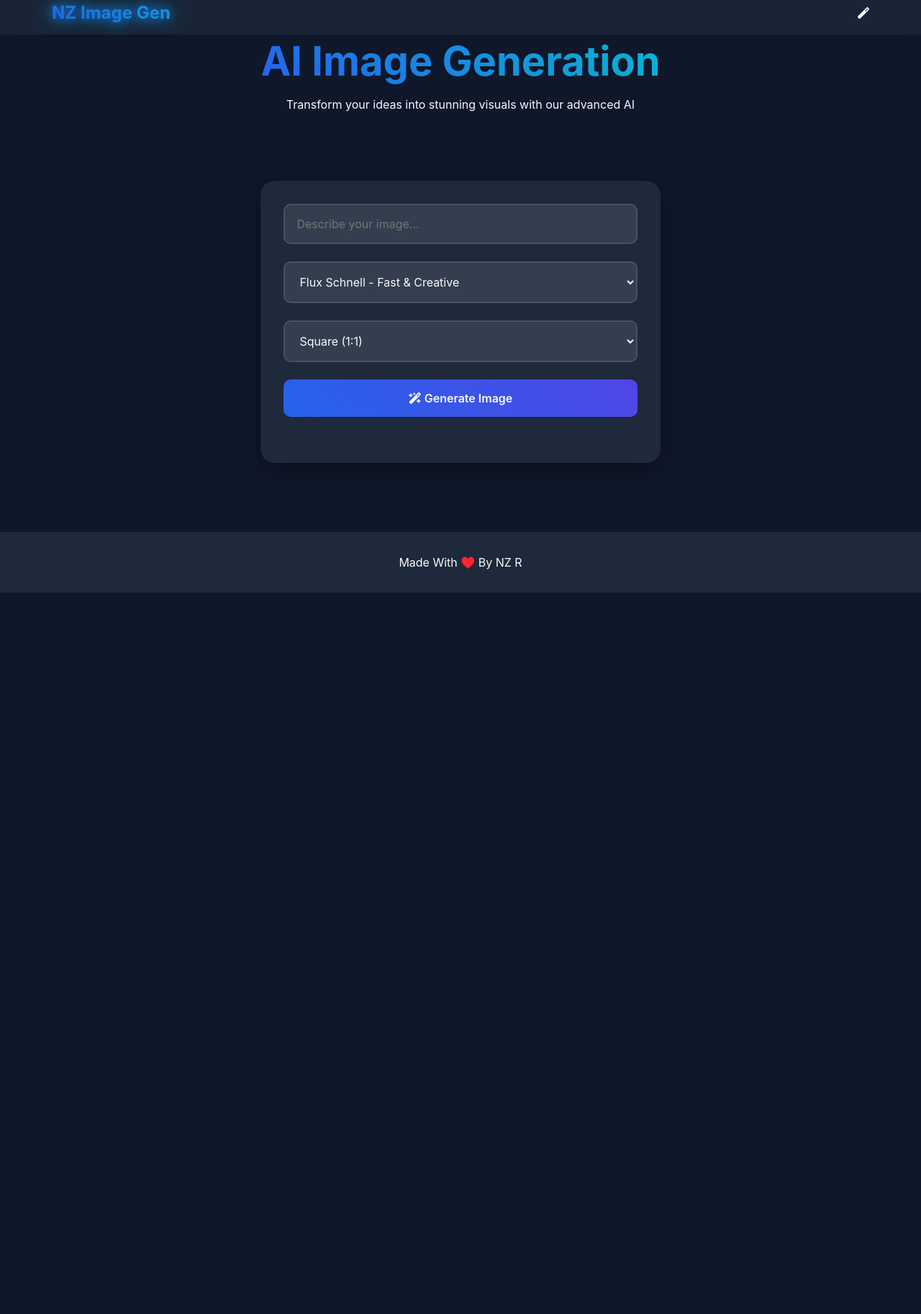
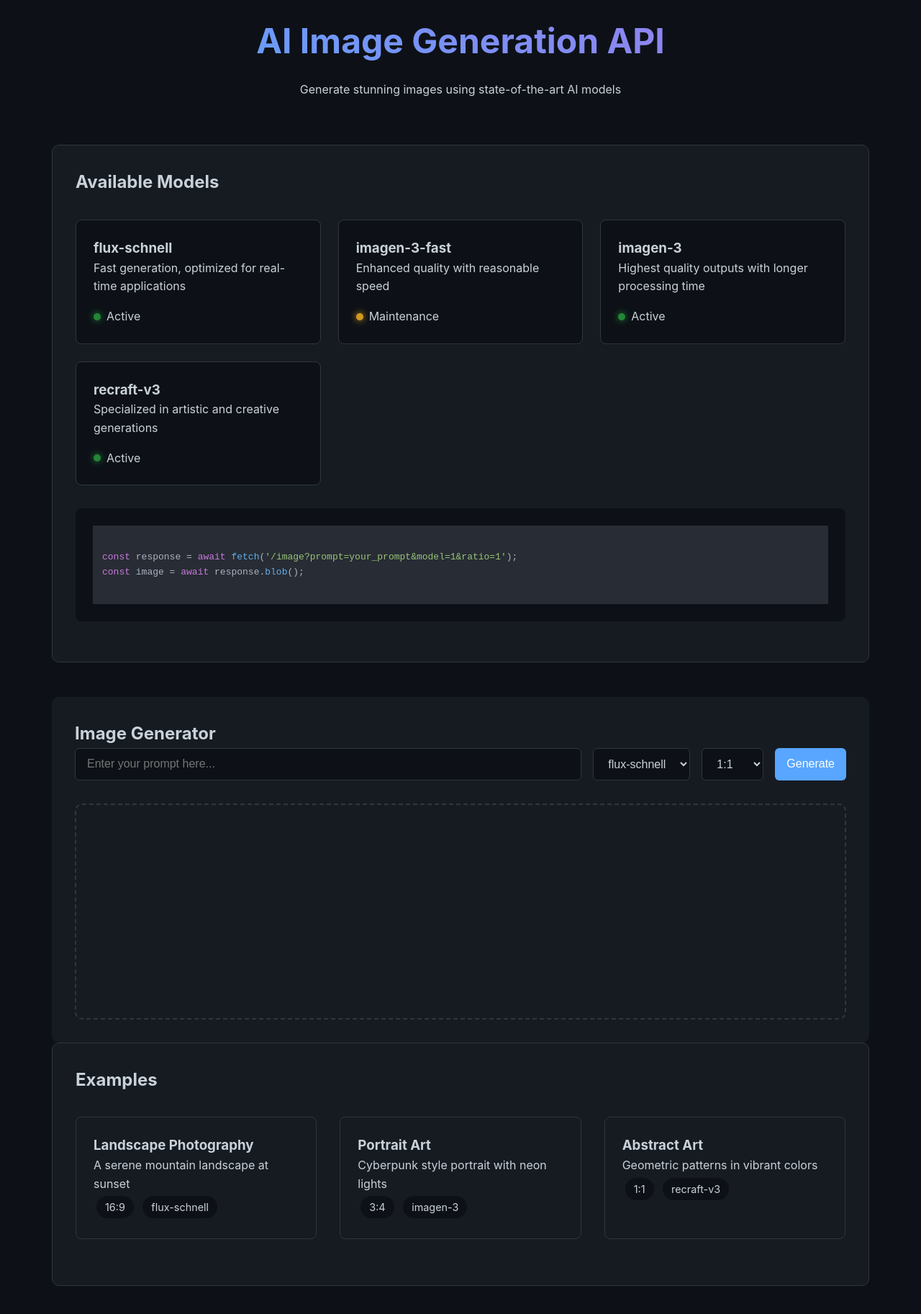
Before and after one commit to DevDoodle-69/Image-Gen, a website: page index.html in a window 1280 px wide. Shown: the part 13-1838 px from the top of the page at 72% size. Before the commit the page ends 836 px from the top, so only its background shows below. Drawn offline with nearby package versions, Linux system fonts and the light colour scheme.

Commit message:
Update index.html

```diff
--- a/index.html
+++ b/index.html
@@ -1,359 +1,363 @@
 <!DOCTYPE html>
-<html lang="en">
+<html>
 <head>
-    <meta charset="UTF-8">
-    <meta name="viewport" content="width=device-width, initial-scale=1.0">
-    <title>Image Generation API Documentation</title>
-    <link rel="stylesheet" href="https://cdnjs.cloudflare.com/ajax/libs/font-awesome/6.5.1/css/all.min.css">
+    <title>AI Image Generation API</title>
+    <link rel="stylesheet" href="https://cdnjs.cloudflare.com/ajax/libs/highlight.js/11.8.0/styles/atom-one-dark.min.css">
+    <script src="https://cdnjs.cloudflare.com/ajax/libs/highlight.js/11.8.0/highlight.min.js"></script>
     <style>
         :root {
-            --primary: #2563eb;
-            --primary-dark: #1e40af;
-            --secondary: #4f46e5;
-            --accent: #06b6d4;
-            --background: #0f172a;
-            --text: #f8fafc;
-            --card: #1e293b;
+            --bg-primary: #0d1117;
+            --bg-secondary: #161b22;
+            --text-primary: #c9d1d9;
+            --text-secondary: #8b949e;
+            --accent: #58a6ff;
+            --border: #30363d;
+            --success: #238636;
+            --error: #f85149;
+            --warning: #d29922;
         }
 
         * {
             margin: 0;
             padding: 0;
             box-sizing: border-box;
-            font-family: 'Inter', sans-serif;
         }
 
         body {
-            background: var(--background);
-            color: var(--text);
-            min-height: 100vh;
-            display: flex;
-            flex-direction: column;
+            background: var(--bg-primary);
+            color: var(--text-primary);
+            font-family: -apple-system, BlinkMacSystemFont, 'Segoe UI', Roboto, Oxygen, Ubuntu, Cantarell, sans-serif;
+            line-height: 1.6;
         }
 
         .container {
             max-width: 1200px;
             margin: 0 auto;
-            padding: 0 2rem;
+            padding: 2rem;
         }
 
-        nav {
-            background: rgba(30, 41, 59, 0.8);
-            backdrop-filter: blur(10px);
-            position: fixed;
-            width: 100%;
-            z-index: 100;
-            padding: 1rem 0;
-        }
-
-        .nav-content {
-            display: flex;
-            justify-content: space-between;
-            align-items: center;
-        }
-
-        .logo {
-            font-size: 1.5rem;
-            font-weight: 700;
-            background: linear-gradient(45deg, var(--primary), var(--accent));
-            -webkit-background-clip: text;
-            -webkit-text-fill-color: transparent;
-            animation: glow 2s ease-in-out infinite alternate;
-        }
-
-        @keyframes glow {
-            from {
-                text-shadow: 0 0 10px var(--primary), 0 0 20px var(--accent);
-            }
-            to {
-                text-shadow: 0 0 15px var(--primary), 0 0 30px var(--accent);
-            }
-        }
-
-        main {
-            padding-top: 100px;
-            flex: 1;
-        }
-
-        .hero {
+        header {
             text-align: center;
-            padding: 4rem 0;
+            margin-bottom: 4rem;
+            animation: fadeIn 1s ease-out;
         }
 
         h1 {
-            font-size: 3.5rem;
+            font-size: 3rem;
             margin-bottom: 1rem;
-            background: linear-gradient(45deg, var(--primary), var(--accent));
+            background: linear-gradient(45deg, var(--accent), #9f7aea);
             -webkit-background-clip: text;
             -webkit-text-fill-color: transparent;
         }
 
-        .generator-card {
-            background: var(--card);
-            border-radius: 20px;
+        .api-section {
+            background: var(--bg-secondary);
+            border-radius: 10px;
             padding: 2rem;
+            margin-bottom: 2rem;
+            border: 1px solid var(--border);
+            transition: transform 0.3s ease;
+        }
+
+        .api-section:hover {
+            transform: translateY(-5px);
+        }
+
+        .model-grid {
+            display: grid;
+            grid-template-columns: repeat(auto-fit, minmax(250px, 1fr));
+            gap: 1.5rem;
             margin: 2rem 0;
-            box-shadow: 0 10px 30px rgba(0, 0, 0, 0.3);
-            transform: translateY(0);
+        }
+
+        .model-card {
+            background: var(--bg-primary);
+            border: 1px solid var(--border);
+            border-radius: 8px;
+            padding: 1.5rem;
             transition: all 0.3s ease;
         }
 
-        .generator-card:hover {
-            transform: translateY(-5px);
-            box-shadow: 0 15px 40px rgba(0, 0, 0, 0.4);
+        .model-card:hover {
+            border-color: var(--accent);
+            transform: scale(1.02);
+        }
+
+        .model-status {
+            display: flex;
+            align-items: center;
+            margin-top: 1rem;
+        }
+
+        .status-dot {
+            width: 10px;
+            height: 10px;
+            border-radius: 50%;
+            margin-right: 0.5rem;
+        }
+
+        .status-active {
+            background: var(--success);
+            box-shadow: 0 0 10px var(--success);
+        }
+
+        .status-inactive {
+            background: var(--error);
+            box-shadow: 0 0 10px var(--error);
+        }
+
+        .status-maintenance {
+            background: var(--warning);
+            box-shadow: 0 0 10px var(--warning);
+        }
+
+        .generator-section {
+            background: var(--bg-secondary);
+            border-radius: 10px;
+            padding: 2rem;
+            margin-top: 3rem;
         }
 
         .input-group {
+            display: flex;
+            gap: 1rem;
             margin-bottom: 1.5rem;
         }
 
-        input, select {
-            width: 100%;
-            padding: 1rem;
-            background: rgba(255, 255, 255, 0.1);
-            border: 2px solid rgba(255, 255, 255, 0.1);
-            border-radius: 10px;
-            color: var(--text);
+        input, select, button {
+            background: var(--bg-primary);
+            border: 1px solid var(--border);
+            color: var(--text-primary);
+            padding: 0.75rem 1rem;
+            border-radius: 6px;
             font-size: 1rem;
-            transition: all 0.3s ease;
         }
 
-        input:focus, select:focus {
-            outline: none;
-            border-color: var(--primary);
-            box-shadow: 0 0 0 3px rgba(37, 99, 235, 0.3);
+        input {
+            flex: 1;
         }
 
         button {
-            background: linear-gradient(45deg, var(--primary), var(--secondary));
-            color: var(--text);
-            padding: 1rem 2rem;
+            background: var(--accent);
+            color: white;
             border: none;
-            border-radius: 10px;
-            font-size: 1rem;
-            font-weight: 600;
             cursor: pointer;
             transition: all 0.3s ease;
-            width: 100%;
         }
 
         button:hover {
             transform: translateY(-2px);
-            box-shadow: 0 5px 15px rgba(37, 99, 235, 0.4);
+            box-shadow: 0 5px 15px rgba(88, 166, 255, 0.4);
         }
 
-        button:active {
-            transform: translateY(0);
+        #result-container {
+            width: 100%;
+            min-height: 300px;
+            display: flex;
+            justify-content: center;
+            align-items: center;
+            border: 2px dashed var(--border);
+            border-radius: 10px;
+            margin-top: 2rem;
         }
 
-        .result-container {
-            margin-top: 2rem;
-            text-align: center;
+        #result {
+            max-width: 100%;
+            max-height: 600px;
+            border-radius: 8px;
+            opacity: 0;
+            transition: opacity 0.5s ease;
         }
 
-        .preview-image {
-            max-width: 100%;
-            border-radius: 10px;
-            cursor: pointer;
-            transition: all 0.3s ease;
+        #result.visible {
+            opacity: 1;
         }
 
-        .preview-image:hover {
-            transform: scale(1.02);
-        }
-
-        .modal {
-            display: none;
-            position: fixed;
-            top: 0;
-            left: 0;
-            width: 100%;
-            height: 100%;
-            background: rgba(0, 0, 0, 0.9);
-            z-index: 1000;
-            cursor: pointer;
-        }
-
-        .modal img {
-            max-width: 90%;
-            max-height: 90vh;
-            margin: auto;
-            position: absolute;
-            top: 50%;
-            left: 50%;
-            transform: translate(-50%, -50%);
-            border-radius: 10px;
-            box-shadow: 0 0 30px rgba(0, 0, 0, 0.5);
+        .code-block {
+            background: var(--bg-primary);
+            border-radius: 8px;
+            padding: 1.5rem;
+            margin: 1.5rem 0;
+            overflow-x: auto;
         }
 
         .loading {
-            display: none;
-            text-align: center;
-            margin: 2rem 0;
-        }
-
-        .loading-spinner {
             width: 50px;
             height: 50px;
-            border: 5px solid rgba(255, 255, 255, 0.1);
-            border-top-color: var(--primary);
+            border: 5px solid var(--bg-primary);
+            border-top: 5px solid var(--accent);
             border-radius: 50%;
             animation: spin 1s linear infinite;
         }
 
         @keyframes spin {
-            to {
-                transform: rotate(360deg);
-            }
+            0% { transform: rotate(0deg); }
+            100% { transform: rotate(360deg); }
         }
 
-        footer {
-            text-align: center;
-            padding: 2rem 0;
-            background: var(--card);
-            margin-top: 4rem;
+        @keyframes fadeIn {
+            from { opacity: 0; transform: translateY(-20px); }
+            to { opacity: 1; transform: translateY(0); }
         }
 
-        .heart {
-            color: #ef4444;
-            animation: beat 1s infinite;
+        .example-grid {
+            display: grid;
+            grid-template-columns: repeat(auto-fit, minmax(300px, 1fr));
+            gap: 2rem;
+            margin: 2rem 0;
         }
 
-        @keyframes beat {
-            0% { transform: scale(1); }
-            50% { transform: scale(1.2); }
-            100% { transform: scale(1); }
+        .example-card {
+            background: var(--bg-secondary);
+            border-radius: 8px;
+            padding: 1.5rem;
+            border: 1px solid var(--border);
         }
 
-        @media (max-width: 768px) {
-            .container {
-                padding: 0 1rem;
-            }
-
-            h1 {
-                font-size: 2.5rem;
-            }
-
-            .generator-card {
-                padding: 1.5rem;
-            }
+        .ratio-badge {
+            display: inline-block;
+            padding: 0.25rem 0.75rem;
+            background: var(--bg-primary);
+            border-radius: 20px;
+            margin: 0.25rem;
+            font-size: 0.9rem;
         }
     </style>
 </head>
 <body>
-    <nav>
-        <div class="container nav-content">
-            <div class="logo">NZ Image Gen</div>
-            <div class="nav-links">
-                <i class="fas fa-magic"></i>
+    <div class="container">
+        <header>
+            <h1>AI Image Generation API</h1>
+            <p>Generate stunning images using state-of-the-art AI models</p>
+        </header>
+
+        <div class="api-section">
+            <h2>Available Models</h2>
+            <div class="model-grid">
+                <div class="model-card">
+                    <h3>flux-schnell</h3>
+                    <p>Fast generation, optimized for real-time applications</p>
+                    <div class="model-status">
+                        <span class="status-dot status-active"></span>
+                        <span>Active</span>
+                    </div>
+                </div>
+                <div class="model-card">
+                    <h3>imagen-3-fast</h3>
+                    <p>Enhanced quality with reasonable speed</p>
+                    <div class="model-status">
+                        <span class="status-dot status-maintenance"></span>
+                        <span>Maintenance</span>
+                    </div>
+                </div>
+                <div class="model-card">
+                    <h3>imagen-3</h3>
+                    <p>Highest quality outputs with longer processing time</p>
+                    <div class="model-status">
+                        <span class="status-dot status-active"></span>
+                        <span>Active</span>
+                    </div>
+                </div>
+                <div class="model-card">
+                    <h3>recraft-v3</h3>
+                    <p>Specialized in artistic and creative generations</p>
+                    <div class="model-status">
+                        <span class="status-dot status-active"></span>
+                        <span>Active</span>
+                    </div>
+                </div>
+            </div>
+
+            <div class="code-block">
+                <pre><code class="language-javascript">
+const response = await fetch('/image?prompt=your_prompt&model=1&ratio=1');
+const image = await response.blob();
+                </code></pre>
             </div>
         </div>
-    </nav>
 
-    <main class="container">
-        <section class="hero">
-            <h1>AI Image Generation</h1>
-            <p>Transform your ideas into stunning visuals with our advanced AI</p>
-        </section>
+        <div class="generator-section">
+            <h2>Image Generator</h2>
+            <div class="input-group">
+                <input type="text" id="prompt" placeholder="Enter your prompt here...">
+                <select id="model">
+                    <option value="1">flux-schnell</option>
+                    <option value="3">imagen-3</option>
+                    <option value="4">recraft-v3</option>
+                </select>
+                <select id="ratio">
+                    <option value="1">1:1</option>
+                    <option value="2">16:9</option>
+                    <option value="3">9:16</option>
+                    <option value="4">3:2</option>
+                    <option value="5">4:3</option>
+                    <option value="6">5:4</option>
+                </select>
+                <button onclick="generateImage()">Generate</button>
+            </div>
+            <div id="result-container">
+                <img id="result">
+                <div class="loading" style="display: none;"></div>
+            </div>
+        </div>
 
-        <div class="generator-card">
-            <div class="input-group">
-                <input type="text" id="promptInput" placeholder="Describe your image..." autocomplete="off">
+        <div class="api-section">
+            <h2>Examples</h2>
+            <div class="example-grid">
+                <div class="example-card">
+                    <h3>Landscape Photography</h3>
+                    <p>A serene mountain landscape at sunset</p>
+                    <div class="ratio-badge">16:9</div>
+                    <div class="ratio-badge">flux-schnell</div>
+                </div>
+                <div class="example-card">
+                    <h3>Portrait Art</h3>
+                    <p>Cyberpunk style portrait with neon lights</p>
+                    <div class="ratio-badge">3:4</div>
+                    <div class="ratio-badge">imagen-3</div>
+                </div>
+                <div class="example-card">
+                    <h3>Abstract Art</h3>
+                    <p>Geometric patterns in vibrant colors</p>
+                    <div class="ratio-badge">1:1</div>
+                    <div class="ratio-badge">recraft-v3</div>
+                </div>
             </div>
-
-            <div class="input-group">
-                <select id="modelSelect">
-                    <option value="1">Flux Schnell - Fast & Creative</option>
-                    <option value="2">Imagen 3 Fast - Balanced</option>
-                    <option value="3">Imagen 3 - High Quality</option>
-                    <option value="4">Recraft V3 - Artistic</option>
-                </select>
-            </div>
-
-            <div class="input-group">
-                <select id="ratioSelect">
-                    <option value="1">Square (1:1)</option>
-                    <option value="2">Landscape (16:9)</option>
-                    <option value="3">Portrait (9:16)</option>
-                    <option value="4">Classic (3:2)</option>
-                    <option value="5">Standard (4:3)</option>
-                    <option value="6">Wide (5:4)</option>
-                </select>
-            </div>
-
-            <button onclick="generateImage()">
-                <i class="fas fa-wand-magic-sparkles"></i> Generate Image
-            </button>
-
-            <div class="loading">
-                <div class="loading-spinner"></div>
-                <p>Creating your masterpiece...</p>
-            </div>
-
-            <div class="result-container" id="result"></div>
         </div>
-    </main>
-
-    <div class="modal" id="imageModal" onclick="closeModal()">
-        <img id="modalImage" src="" alt="Full size preview">
     </div>
 
-    <footer>
-        <p>Made With <span class="heart">♥️</span> By NZ R</p>
-    </footer>
+    <script>
+        hljs.highlightAll();
 
-    <script>
         async function generateImage() {
-            const prompt = document.getElementById('promptInput').value;
-            const model = document.getElementById('modelSelect').value;
-            const ratio = document.getElementById('ratioSelect').value;
+            const prompt = document.getElementById('prompt').value;
+            const model = document.getElementById('model').value;
+            const ratio = document.getElementById('ratio').value;
+            const resultImg = document.getElementById('result');
             const loading = document.querySelector('.loading');
-            const resultDiv = document.getElementById('result');
 
-            if (!prompt) {
-                alert('Please enter a description for your image');
-                return;
-            }
-
+            resultImg.style.display = 'none';
             loading.style.display = 'block';
-            resultDiv.innerHTML = '';
 
             try {
                 const response = await fetch(`/image?prompt=${encodeURIComponent(prompt)}&model=${model}&ratio=${ratio}`);
-                const data = await response.json();
 
-                if (data.output) {
-                    const img = document.createElement('img');
-                    img.src = data.output;
-                    img.classList.add('preview-image');
-                    img.onclick = () => openModal(data.output);
-                    resultDiv.appendChild(img);
+                if (response.ok) {
+                    const blob = await response.blob();
+                    resultImg.src = URL.createObjectURL(blob);
+                    resultImg.onload = () => {
+                        loading.style.display = 'none';
+                        resultImg.style.display = 'block';
+                        resultImg.classList.add('visible');
+                    };
                 } else {
-                    resultDiv.innerHTML = '<p>Failed to generate image</p>';
+                    throw new Error('Failed to generate image');
                 }
             } catch (error) {
-                resultDiv.innerHTML = '<p>Error generating image</p>';
-            } finally {
                 loading.style.display = 'none';
+                alert('Error generating image');
             }
         }
-
-        function openModal(imageSrc) {
-            const modal = document.getElementById('imageModal');
-            const modalImg = document.getElementById('modalImage');
-            modal.style.display = 'block';
-            modalImg.src = imageSrc;
-        }
-
-        function closeModal() {
-            document.getElementById('imageModal').style.display = 'none';
-        }
-
-        document.addEventListener('keydown', (e) => {
-            if (e.key === 'Escape') {
-                closeModal();
-            }
-        });
     </script>
 </body>
 </html>
```
